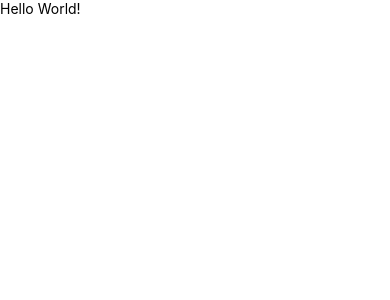
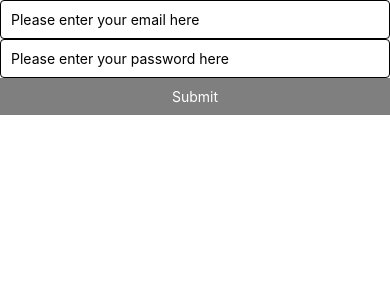
Before and after one commit to nvacheishvili/HWApp, a React Native app: screen / in a window 390 px wide. Shown: the top 300 px of the page. Built offline with nearby package versions, Linux system fonts and the light colour scheme.

Commit message:
form submission example

```diff
--- a/App.js
+++ b/App.js
@@ -1,10 +1,74 @@
-import React from 'react';
-import {SafeAreaView, Text} from 'react-native';
+import React, {useState} from 'react';
+import {
+  SafeAreaView,
+  ScrollView,
+  TextInput,
+  // Button,
+  Pressable,
+  Text,
+} from 'react-native';
 
 const App = () => {
+  // Declare state variables to hold the email and password values entered by the user
+  const [email, setEmail] = useState('');
+  const [password, setPassword] = useState('');
   return (
     <SafeAreaView>
-      <Text>Hello World!</Text>
+      <ScrollView>
+        <TextInput
+          // Set the value of the TextInput to the email state variable
+          value={email}
+          // Set keyboardType to 'email-address' to display the email keyboard layout
+          keyboardType={'email-address'}
+          // Set the style of the TextInput to have a border, padding, and rounded corners
+          style={{borderWidth: 1, borderRadius: 4, padding: 10}}
+          // Set the placeholder text to prompt the user to enter their email
+          placeholder={'Please enter your email here'}
+          // Set the onChangeText function to update the email state variable with the new value typed by the user
+          onChangeText={value => {
+            setEmail(value);
+          }}
+        />
+        <TextInput
+          // Set the value of the TextInput to the password state variable
+          value={password}
+          // Set secureTextEntry to true to hide the typed text as bullets (for passwords)
+          secureTextEntry={true}
+          // Set the style of the TextInput to have a border, padding, and rounded corners
+          style={{borderWidth: 1, borderRadius: 4, padding: 10}}
+          // Set the placeholder text to prompt the user to enter their password
+          placeholder={'Please enter your password here'}
+          // Set the onChangeText function to update the password state variable with the new value typed by the user
+          onChangeText={value => {
+            setPassword(value);
+          }}
+        />
+        {/* -- Background Color does not work with button component, therefore we're going to use Pressable
+            <Button
+              title={'Submit'}
+              color={'red'}
+              style={{backgroundColor: 'black'}}
+            />
+        */}
+        <Pressable
+          // Set the style of the Pressable to have a black background color
+          // Set opacity to 0.5 if either email or password is missing or the password is less than 8 characters
+          style={[
+            {backgroundColor: 'black'},
+            (email.length === 0 || password.length < 8) && {opacity: 0.5},
+          ]}
+          // Disable the Pressable if either email or password is missing or the password is less than 8 characters
+          disabled={email.length === 0 || password.length < 8}
+          // Set the onPress function to log the email and password values to the console
+          onPress={() => {
+            console.log('clicked');
+            console.log(email, password);
+          }}>
+          <Text style={{color: 'white', textAlign: 'center', padding: 10}}>
+            Submit
+          </Text>
+        </Pressable>
+      </ScrollView>
     </SafeAreaView>
   );
 };
```
